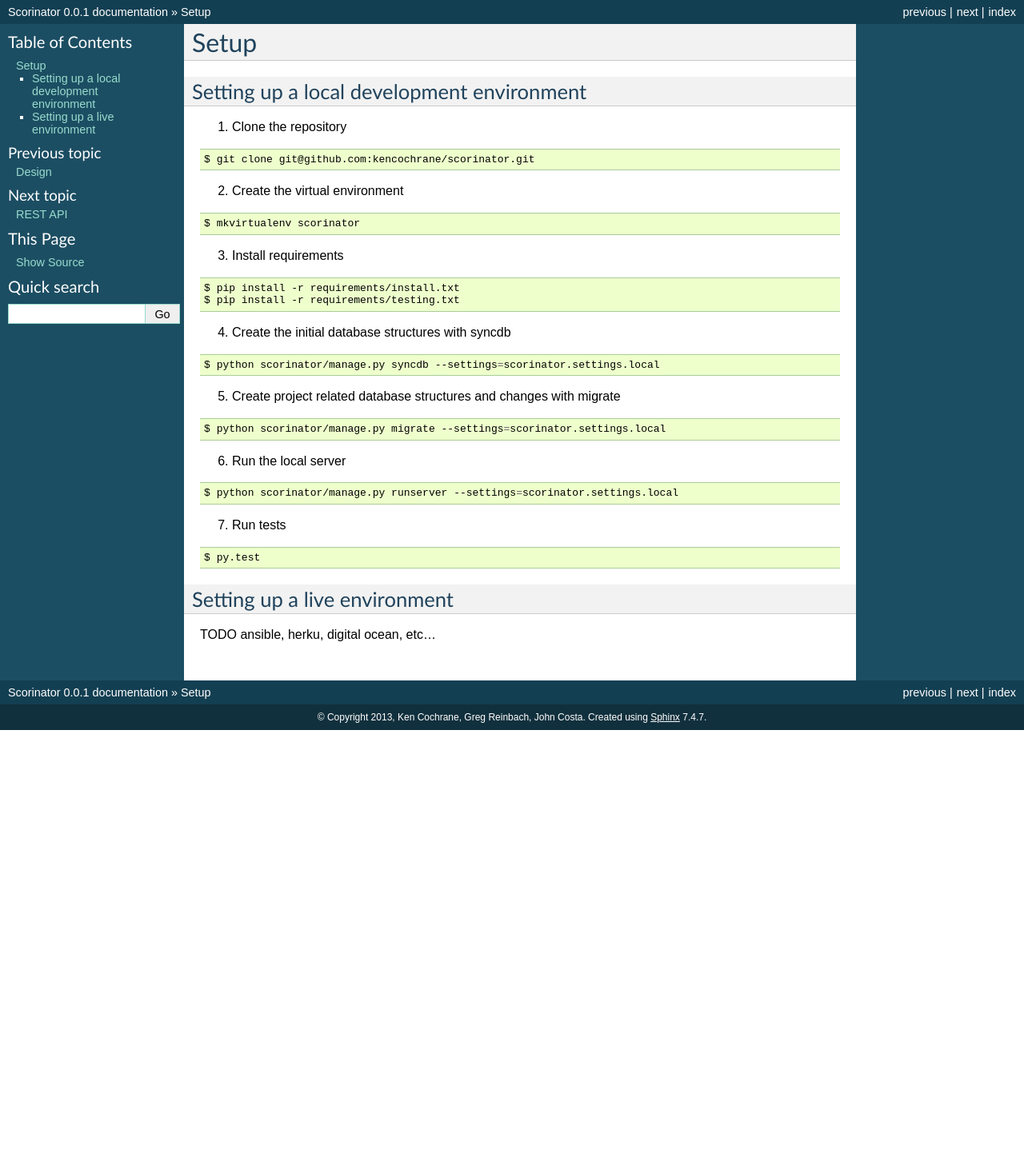
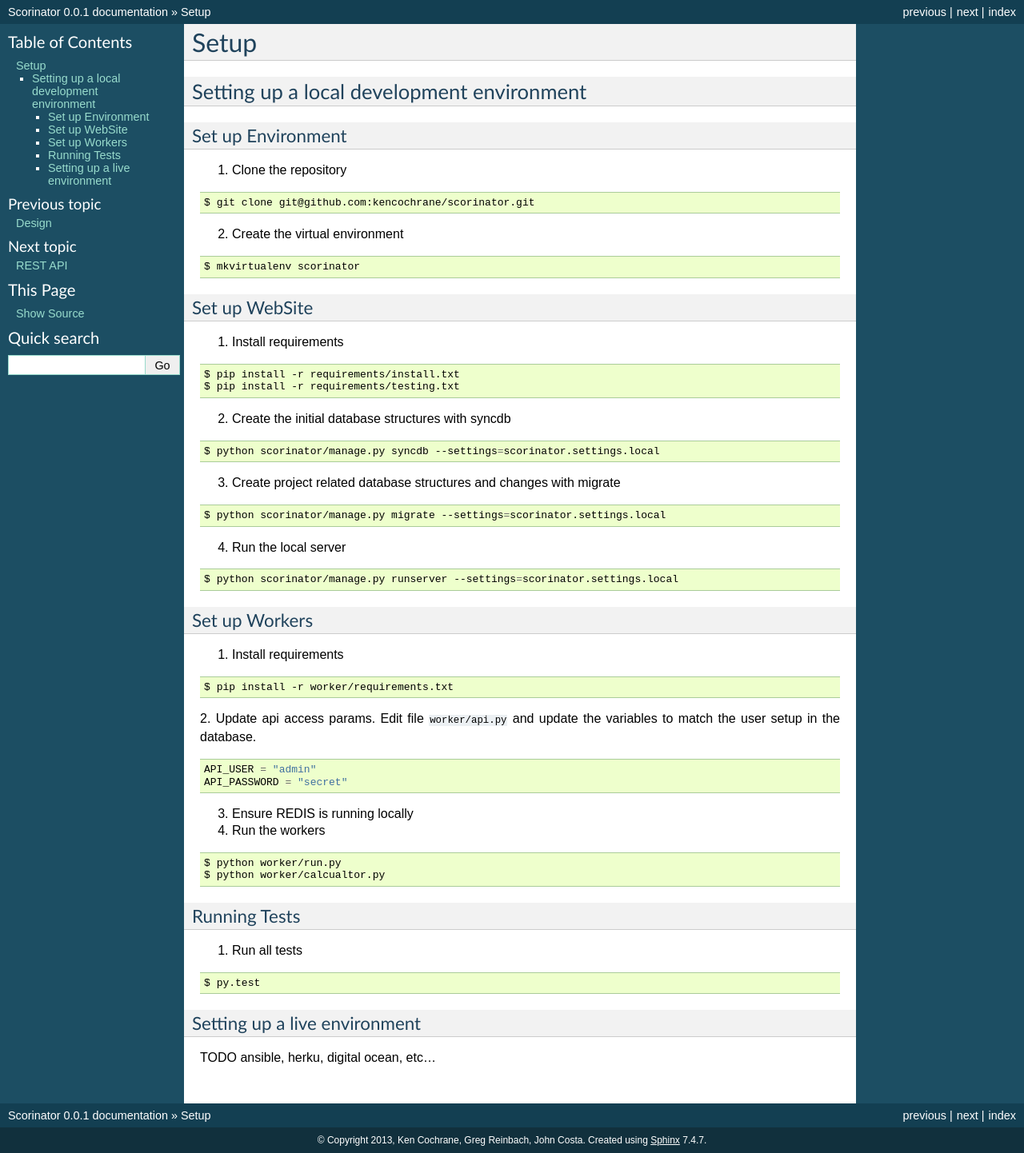
Before and after one commit to kencochrane/scorinator, a Sphinx documentation site: the page built from docs/setup.rst, in a window 1280 px wide. Shown: the whole page at 80% size. Built offline with Sphinx 7.4.7, drawn with Linux system fonts in a browser that asks for light colours; before the commit the page ends 913 px from its top, so only the background shows below that.

Commit message:
#23 attempt to clean up setup docs a little, removed testing of local params

```diff
--- a/docs/setup.rst
+++ b/docs/setup.rst
@@ -3,7 +3,10 @@ Setup
 =====
 
 Setting up a local development environment
-------------------------------------------
+==========================================
+
+Set up Environment
+------------------
 
 1. Clone the repository
 
@@ -19,7 +22,10 @@ Setting up a local development environment
     $ mkvirtualenv scorinator
 
 
-3. Install requirements
+Set up WebSite
+--------------
+
+1. Install requirements
 
 .. code-block:: bash
 
@@ -27,28 +33,61 @@ Setting up a local development environment
     $ pip install -r requirements/testing.txt
 
 
-4. Create the initial database structures with syncdb
+2. Create the initial database structures with syncdb
 
 .. code-block:: bash
 
     $ python scorinator/manage.py syncdb --settings=scorinator.settings.local
 
 
-5. Create project related database structures and changes with migrate
+3. Create project related database structures and changes with migrate
 
 .. code-block:: bash
 
     $ python scorinator/manage.py migrate --settings=scorinator.settings.local
 
 
-6. Run the local server
+4. Run the local server
 
 .. code-block:: bash
 
     $ python scorinator/manage.py runserver --settings=scorinator.settings.local
 
 
-7. Run tests
+Set up Workers
+--------------
+
+1. Install requirements
+
+.. code-block:: bash
+
+    $ pip install -r worker/requirements.txt
+
+
+2. Update api access params. Edit file ``worker/api.py`` and update the
+variables to match the user setup in the database.
+
+.. code-block:: python
+
+    API_USER = "admin"
+    API_PASSWORD = "secret"
+
+
+3. Ensure REDIS is running locally
+
+
+4. Run the workers
+
+.. code-block:: bash
+
+    $ python worker/run.py
+    $ python worker/calcualtor.py
+
+
+Running Tests
+-------------
+
+1. Run all tests
 
 .. code-block:: bash
 
```
Also changed, not shown: 2 other files.
